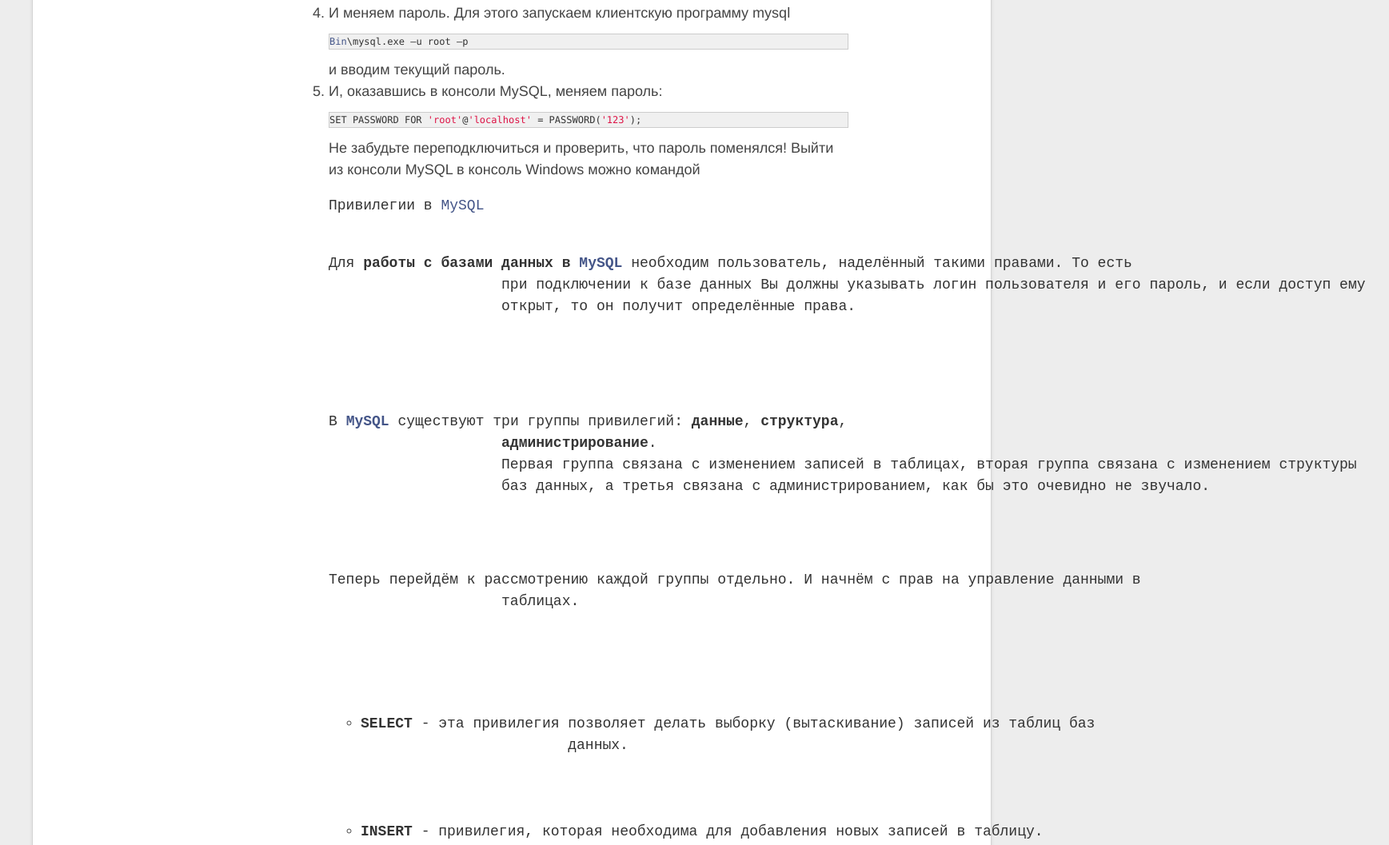
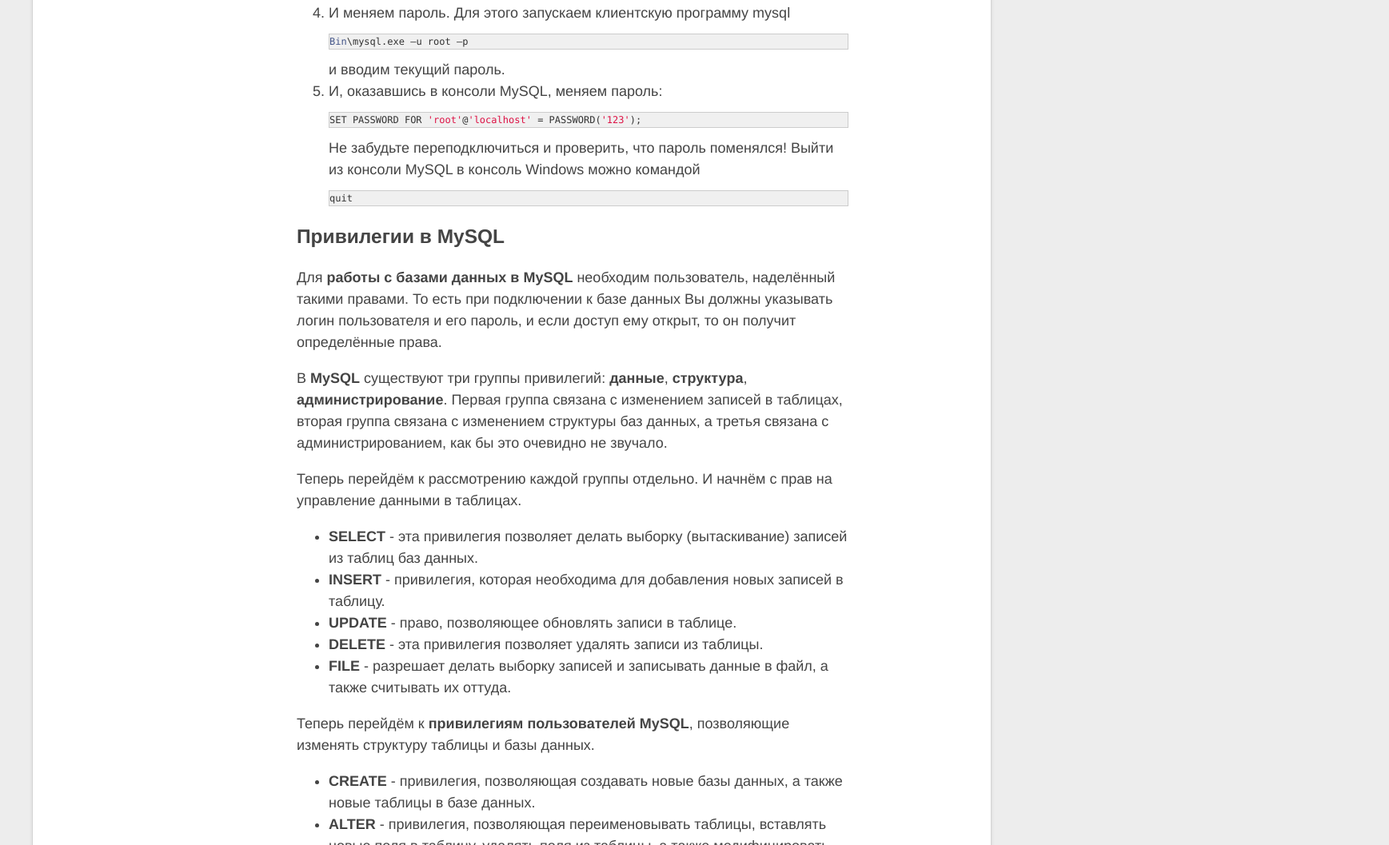
Before and after one commit to jehy/mami, a plain HTML site: page dbms-lab1.html in a window 1280 px wide. Shown: the part 1955-3012 px from the top of the page at 80% size, 1737 px wide, since content can reach past the window. Drawn offline with Linux system fonts and the light colour scheme.

Commit message:
Update dbms-lab1.html

```diff
--- a/dbms-lab1.html
+++ b/dbms-lab1.html
@@ -110,7 +110,7 @@
                         И, оказавшись в консоли MySQL, меняем пароль:
                         <pre class="prettyprint lang-sql">SET PASSWORD FOR 'root'@'localhost' = PASSWORD('123');</pre>
                         Не забудьте переподключиться и проверить, что пароль поменялся! Выйти из консоли MySQL в консоль Windows можно командой
-                        <pre class="prettyprint>quit</pre>
+                        <pre class="prettyprint">quit</pre>
                     </li>
                 </ol>
                 <h3 id="privs">Привилегии в MySQL</h3>
```
